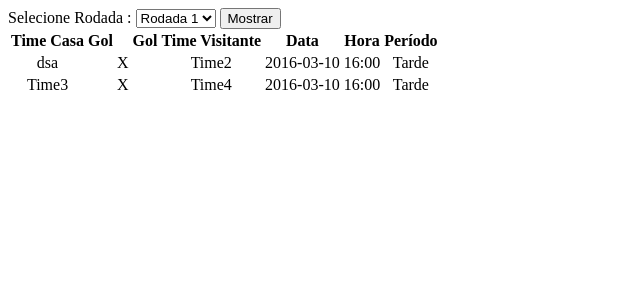
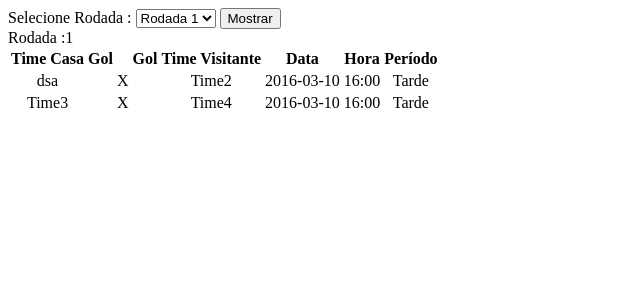
Before and after one commit to UserWesley/IFSPFOOT, a PHP site: page /_view/viewRodada.php in a window 1280 px wide. Shown: the top 300 px of the page, without its empty margins (0-640 px from the left). Run offline with PHP 8.4, Linux system fonts and the light colour scheme; data comes from the database, SQL or seed files in the repository.

Commit message:
Mostrando qual rodada esta sendo exibida

```diff
--- a/IFSPFOOT/_view/viewRodada.php
+++ b/IFSPFOOT/_view/viewRodada.php
@@ -39,10 +39,10 @@
 
 		//recebe valor da rodada
 		if(!empty($_GET['rodada'])) {
-			$rodada = $_GET['rodada'];
+			echo "Rodada :".$rodada = $_GET['rodada'];
 
 		}
-		else { $rodada = '1';}
+		else { echo "Rodada :".$rodada = '1';}
 
 		//Consulta para visualizar jogos da rodada
 		$consultaRodada = 'SELECT Jogo.timeCasa, Jogo.golCasa, Jogo.golVisitante, Jogo.timeVisitante,
```
